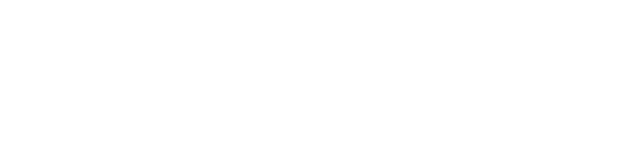
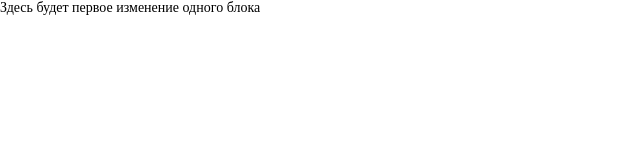
Before and after one commit to ber3erg/gittest, a plain HTML site: page index.html in a window 1280 px wide. Shown: the whole page, without its empty margins (0-640 px from the left). Drawn offline with Linux system fonts and the light colour scheme.

Commit message:
add p to inner

```diff
--- a/index.html
+++ b/index.html
@@ -14,7 +14,9 @@
     </header>
 <article>
     <div class="inner" background="blue" width="300px" height="200px">
-
+        <p>
+            Здесь будет первое изменение одного блока
+        </p>
     </div>
 </article>
 </body>
```
